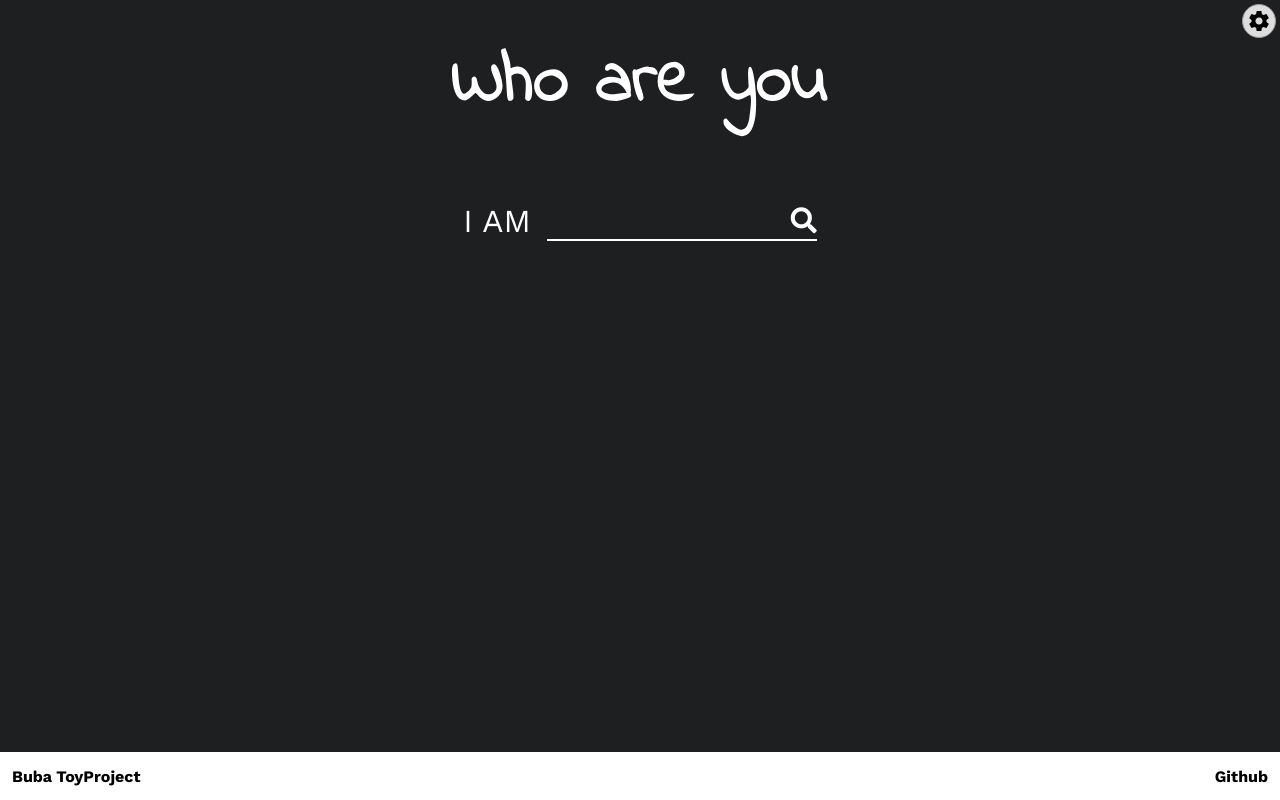
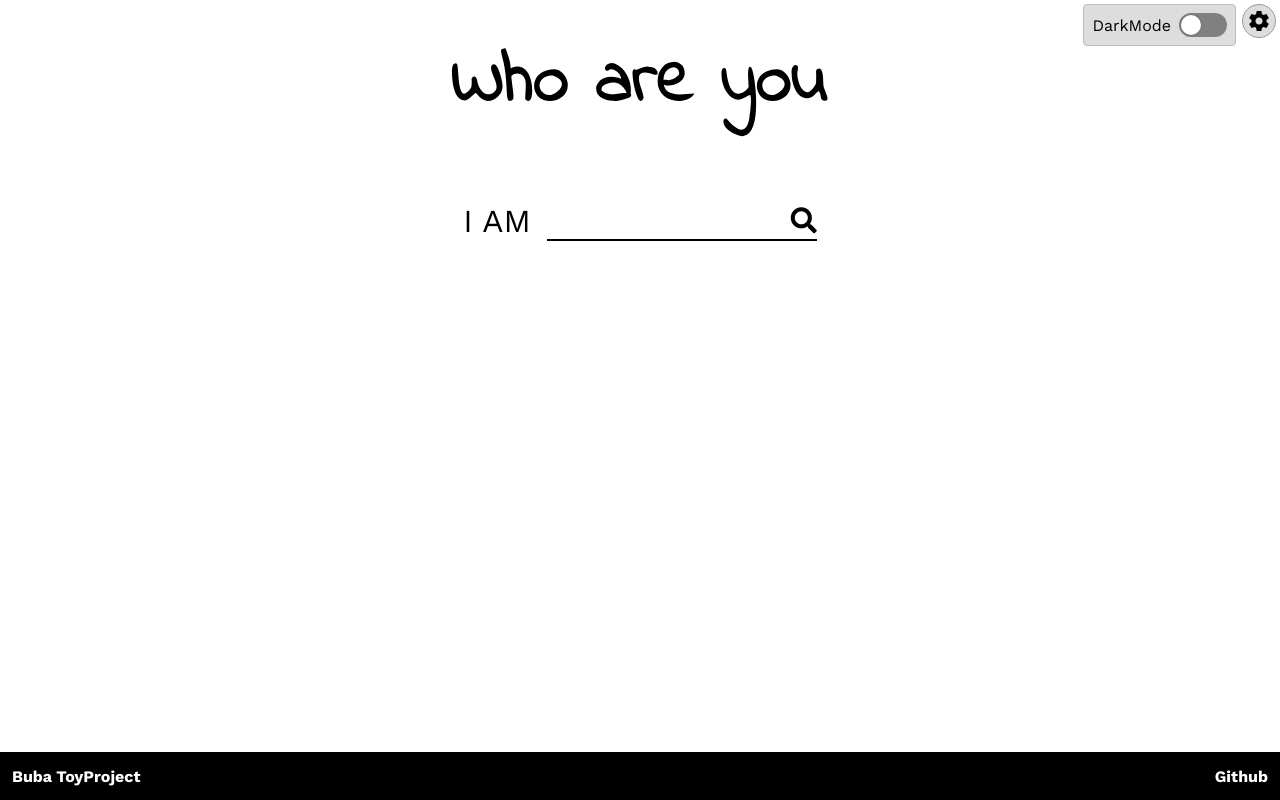
Before and after one commit to seonk94/officetel-price, a React (Create React App) app: page / in a window 1280 px wide. Both pictures are taken after a click on the element "settings". Built offline with nearby package versions, Linux system fonts and the light colour scheme.

Commit message:
modify: Apply Setting Card in SettingButton

```diff
--- a/src/components/SettingButton/index.tsx
+++ b/src/components/SettingButton/index.tsx
@@ -1,5 +1,6 @@
-import React from 'react';
+import React, { useState } from 'react';
 import styled from 'styled-components';
+import SettingCard from '../SettingCard';
 
 interface SettingButtonProps {
   toggleTheme: () => void;
@@ -11,7 +12,7 @@ const SettingButtonDiv = styled.div`
   right: 0px;
   margin: 4px;
 
-  span {
+  .material-icons {
     background: #ddd;
     border-radius: 50%;
     width: fit-content;
@@ -30,11 +31,14 @@ const SettingButtonDiv = styled.div`
 
 function SettingButton({ toggleTheme }: SettingButtonProps) {
 
+  const [showCard, setShowCard] = useState(false);
+
   return (
     <SettingButtonDiv>
-      <span className="material-icons" onClick={toggleTheme}>
+      <span className="material-icons" onClick={() => setShowCard(!showCard)}>
         settings
       </span>
+      {showCard && <SettingCard toggleTheme={toggleTheme} />}
     </SettingButtonDiv>
   )
 }
--- /dev/null
+++ b/src/components/SettingCard/index.tsx
@@ -0,0 +1,40 @@
+import React from 'react';
+import styled from 'styled-components';
+import SwitchButton from '../SwitchButton';
+import { darkTheme } from '@/src/style/theme';
+import { CustomTheme } from '@/src/types';
+import { ThemeDispatch } from '@/src/App';
+
+interface SettingCardProps {
+  toggleTheme: () => void;
+}
+
+const StyledSettingCard = styled.div`
+  width: fit-content;
+  height: fit-content;
+  background: #ddd;
+  position: absolute;
+  top: 0px;
+  right: 40px;
+  padding: 8px;
+  border-radius: 4px;
+  border: 0.5px solid #bbb;
+`
+
+function SettingCard({ toggleTheme }: SettingCardProps) {
+
+  const isDarkMode = (theme: CustomTheme) => {
+    return theme === darkTheme;
+  }
+
+  return (
+    <ThemeDispatch.Consumer>
+      {(theme) => (
+        <StyledSettingCard>
+          <SwitchButton value={isDarkMode(theme)} clickHandler={toggleTheme} />
+        </StyledSettingCard>
+      )}
+    </ThemeDispatch.Consumer>
+  )
+}
+export default SettingCard;
```
